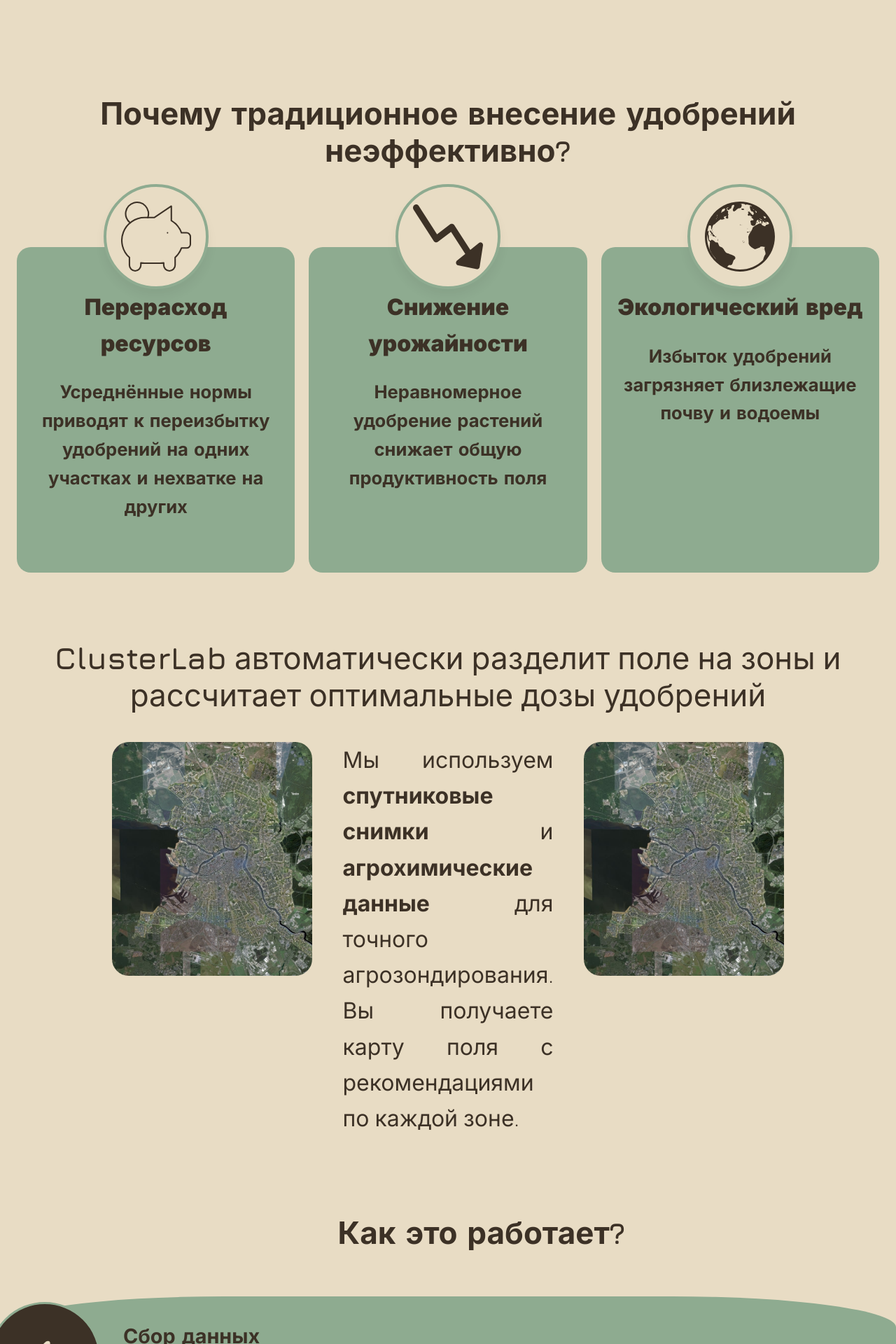
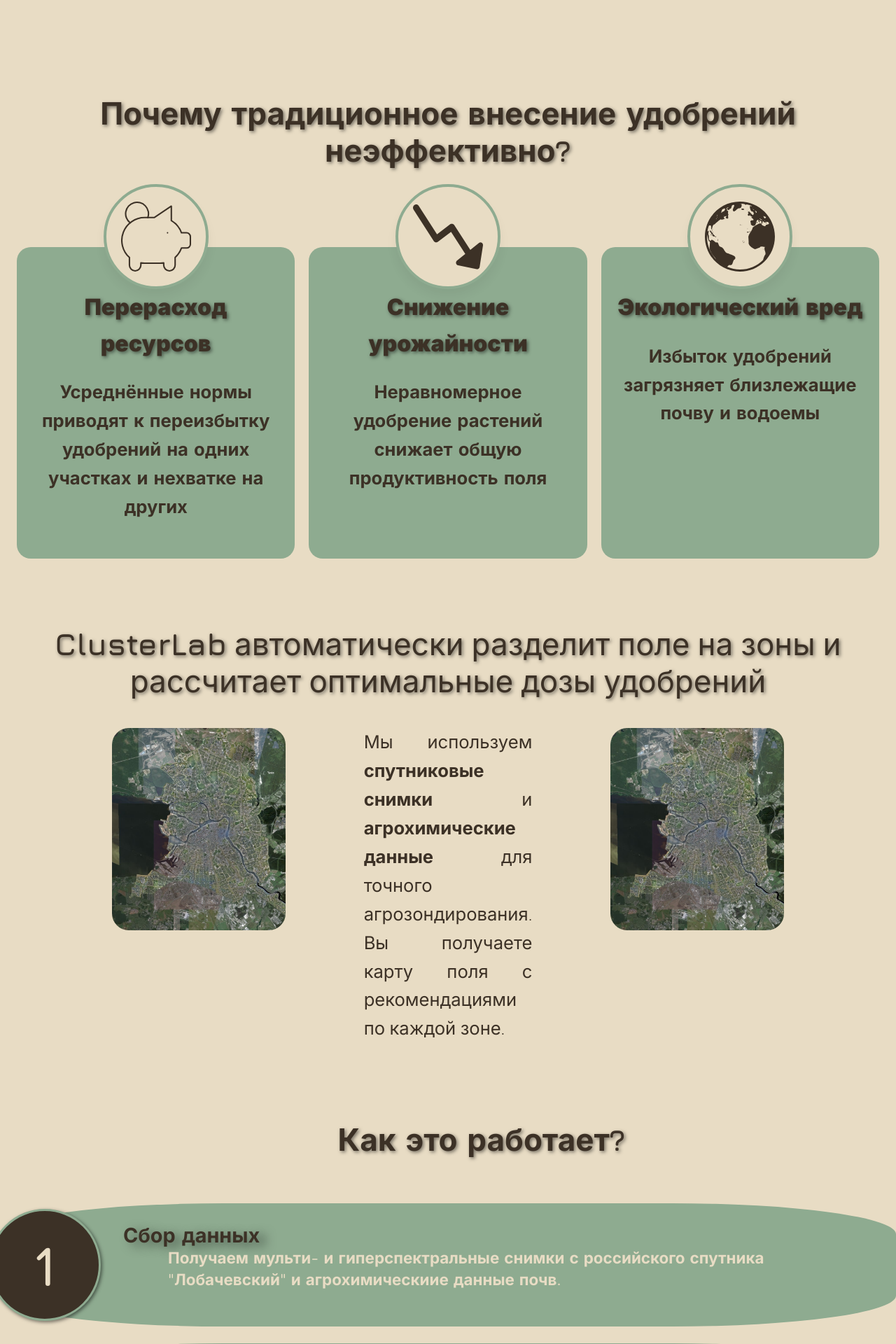
Before and after one commit to Lamtorne/clusterlab, a Next.js app: page / in a window 1280 px wide. Shown: the part 820-2740 px from the top of the page at 70% size. Built offline with nearby package versions, Linux system fonts and the light colour scheme; a web font is replaced by a local one.

Commit message:
Adding Shadows and slight changes to css

```diff
--- a/app/ui/app-page.css
+++ b/app/ui/app-page.css
@@ -4,7 +4,7 @@
   background-color: #e8dcc4;
   background-size: contain;
   background-position: center;
-  min-height: 400vh;
+  min-height: 420vh;
   width: 100%;
 }
 
@@ -90,6 +90,7 @@ p {
   font-weight: bold;
   margin-bottom: 7rem;
   color: #3c3126;
+  text-shadow: 2px 2px 5px rgba(0, 0, 0, 0.5);
 }
 
 .Block-2-Cards-Container {
@@ -106,7 +107,7 @@ p {
 .Block-2-SubBlock {
   background-color: #8eab90;
   border-radius: 20px;
-  padding: 40px 20px 50px 20px;
+  padding: 40px 20px 30px 20px;
   text-align: center;
   position: relative;
   display: flex;
@@ -138,6 +139,7 @@ p {
   color: #3c3126;
   margin-top: 20px;
   text-align: center;
+  text-shadow: 2px 2px 5px rgba(0, 0, 0, 0.5);
 }
 
 .Block-2-SubText {
@@ -152,12 +154,13 @@ p {
 .Block-3-Header {
   text-align: center;
   color: #3c3126;
+  text-shadow: 2px 2px 5px rgba(0, 0, 0, 0.5);
 }
 
 .Block-3-Cards-Container {
   display: grid;
   grid-template-columns: repeat(3, 1.5fr);
-  gap: 0.2rem;
+  gap: 4.5rem;
   margin-top: 2.5rem;
   margin-left: 10rem;
   margin-right: 10rem;
@@ -183,7 +186,7 @@ p {
 }
 
 .Block-3-SubBlock {
-  font-size: 2rem;
+  font-size: 1.6rem;
   margin-left: 2.5rem;
   margin-right: 2.5rem;
   text-align: justify;
@@ -217,6 +220,7 @@ p {
   left: -32px;
 
   flex-shrink: 0;
+  box-shadow: 2px 2px 5px rgba(0, 0, 0, 0.5);
 }
 
 .Block-4-List p {
@@ -227,6 +231,8 @@ p {
   text-align: center;
   margin-bottom: 4rem;
   font-weight: bold;
+  text-shadow: 2px 2px 5px rgba(0, 0, 0, 0.5);
+
 }
 
 .Block-4-Cards-Container {
@@ -251,12 +257,13 @@ p {
   margin: 0;
   left: 0rem;
   font-weight: bold;
+  text-shadow: 10px 5px 15px rgba(0, 0, 0, 0.5);
 }
 
 .Block-4-SubText p {
   color: #e8dcc4;
   font-size: 1.4rem;
-  margin: 0;
+  margin-left: 4rem;
   line-height: 1.4;
 }
 
@@ -269,6 +276,8 @@ p {
   text-align: center;
   margin-bottom: 5rem;
   font-weight: bold;
+  text-shadow: 2px 2px 5px rgba(0, 0, 0, 0.5);
+
 }
 
 .Block-5-Cards-Container {
@@ -350,6 +359,8 @@ p {
   font-weight: bold;
   margin-bottom: 7rem;
   color: #3c3126;
+  text-shadow: 2px 2px 5px rgba(0, 0, 0, 0.5);
+
 }
 
 .Block-6-Cards-Container {
@@ -366,7 +377,7 @@ p {
 .Block-6-SubBlock {
   background-color: #8eab90;
   border-radius: 15px;
-  padding: 40px 20px 50px 20px;
+  padding: 40px 20px 30px 20px;
   text-align: center;
   position: relative;
   display: flex;
@@ -398,6 +409,8 @@ p {
   color: #3c3126;
   margin-top: 20px;
   text-align: center;
+  text-shadow: 2px 2px 5px rgba(0, 0, 0, 0.5);
+
 }
 
 .Block-6-SubText {
--- a/package.json
+++ b/package.json
@@ -18,11 +18,7 @@
     "@types/node": "^20",
     "@types/react": "^19",
     "@types/react-dom": "^19",
-<<<<<<< HEAD
     "baseline-browser-mapping": "^2.9.19",
-=======
-    "baseline-browser-mapping": "^2.9.11",
->>>>>>> c0eb41c2c6b9021bff225652a1641255db8635b8
     "eslint": "^9",
     "eslint-config-next": "16.0.1",
     "tailwindcss": "^4",
```
